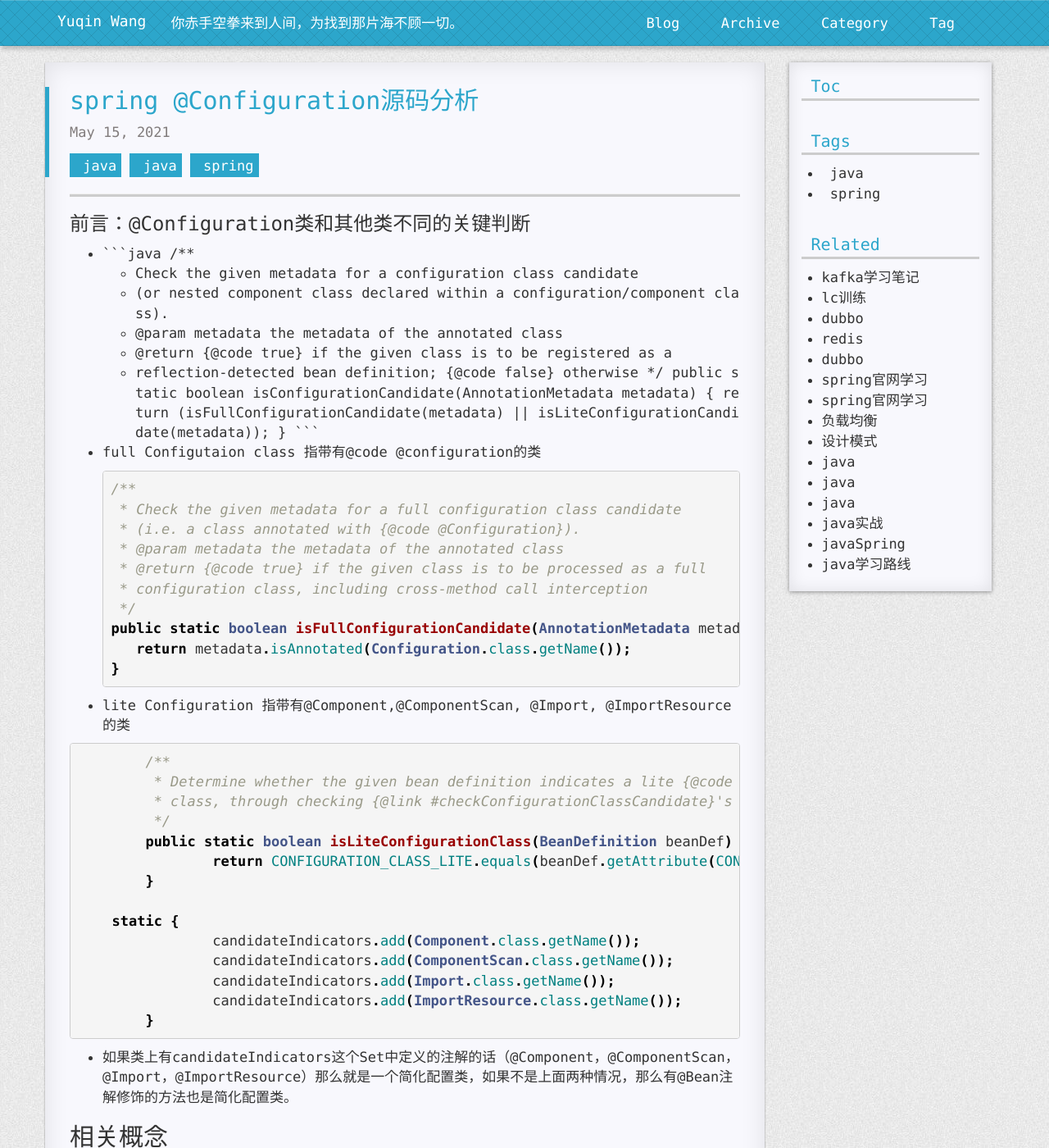
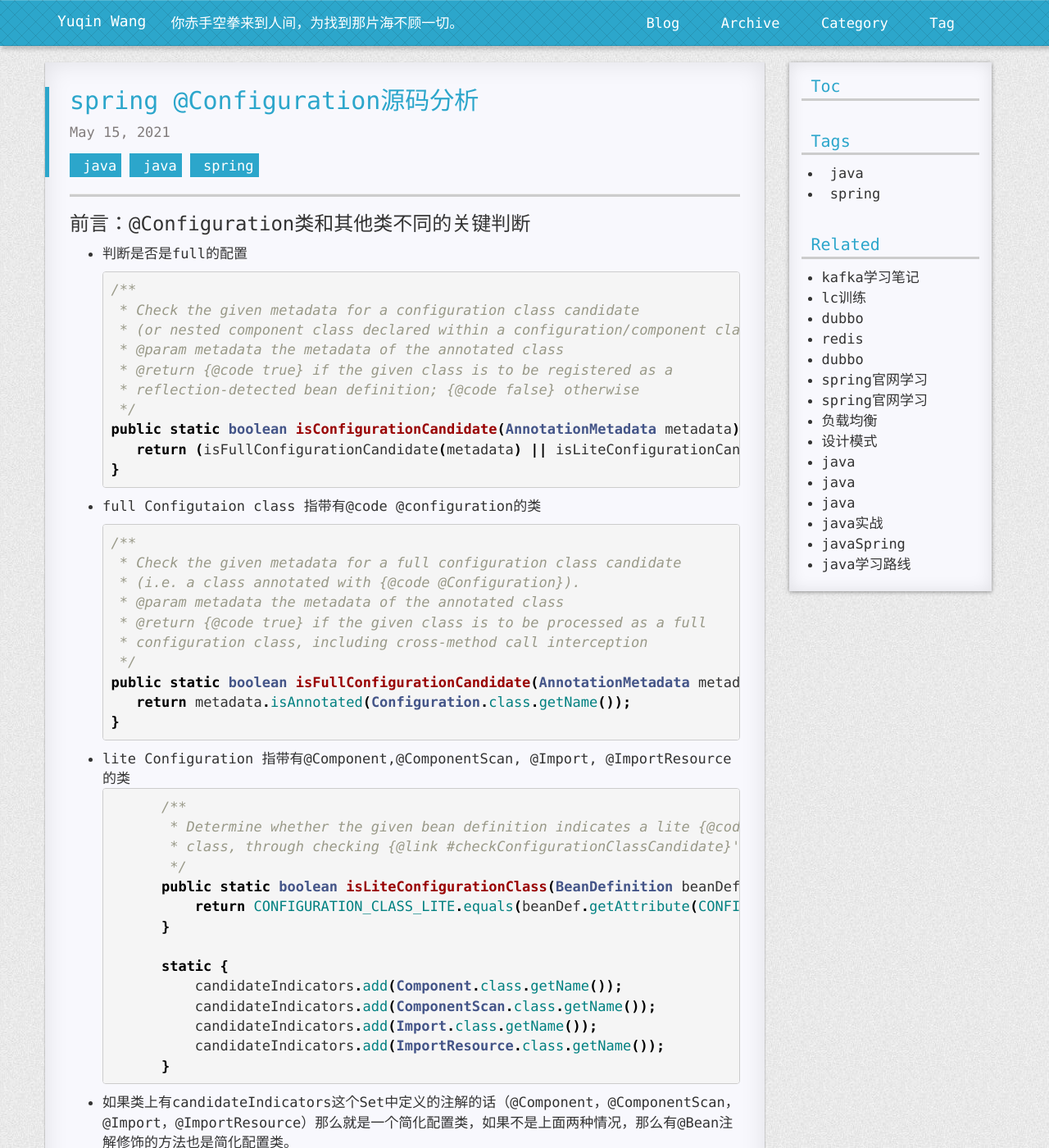
Before and after one commit to yukia-yuqin/blog, a Jekyll site: the page built from _posts/2021-05-15-Spring@Configuration源码分析.md, in a window 1280 px wide and 1400 px high. Shown: the whole window at 82% size. Built offline with Jekyll 4.4.1, drawn with Linux system fonts in a browser that asks for light colours; nearby versions of some CDN libraries; comment, search, counter and statistics services are not loaded; a style sheet for code colours, icons or effects is not loaded; some of the changed text lies outside the part shown.

Commit message:
Update 2021-05-15-Spring@Configuration源码分析.md

````diff
--- a/_posts/2021-05-15-Spring@Configuration源码分析.md
+++ b/_posts/2021-05-15-Spring@Configuration源码分析.md
@@ -7,7 +7,9 @@ categories: java
 
 ### 前言：@Configuration类和其他类不同的关键判断
 
-- ```java
+- 判断是否是full的配置
+
+  ```java
   /**
    * Check the given metadata for a configuration class candidate
    * (or nested component class declared within a configuration/component class).
@@ -36,23 +38,22 @@ categories: java
   ```
 
 - lite Configuration 指带有@Component,@ComponentScan, @Import, @ImportResource的类
+    ```java
+        /**
+         * Determine whether the given bean definition indicates a lite {@code @Configuration}
+         * class, through checking {@link #checkConfigurationClassCandidate}'s metadata marker.
+         */
+        public static boolean isLiteConfigurationClass(BeanDefinition beanDef) {
+            return CONFIGURATION_CLASS_LITE.equals(beanDef.getAttribute(CONFIGURATION_CLASS_ATTRIBUTE));
+        }
 
-```java
-	/**
-	 * Determine whether the given bean definition indicates a lite {@code @Configuration}
-	 * class, through checking {@link #checkConfigurationClassCandidate}'s metadata marker.
-	 */
-	public static boolean isLiteConfigurationClass(BeanDefinition beanDef) {
-		return CONFIGURATION_CLASS_LITE.equals(beanDef.getAttribute(CONFIGURATION_CLASS_ATTRIBUTE));
-	}
-
-    static {
-		candidateIndicators.add(Component.class.getName());
-		candidateIndicators.add(ComponentScan.class.getName());
-		candidateIndicators.add(Import.class.getName());
-		candidateIndicators.add(ImportResource.class.getName());
-	}
-```
+        static {
+            candidateIndicators.add(Component.class.getName());
+            candidateIndicators.add(ComponentScan.class.getName());
+            candidateIndicators.add(Import.class.getName());
+            candidateIndicators.add(ImportResource.class.getName());
+        }
+    ```
 
 - 如果类上有candidateIndicators这个Set中定义的注解的话（@Component，@ComponentScan，@Import，@ImportResource）那么就是一个简化配置类，如果不是上面两种情况，那么有@Bean注解修饰的方法也是简化配置类。
 
@@ -109,7 +110,7 @@ beanFactory有**存放bean，生成bean**的功能，但它只是一个接口，
    invokeBeanFactoryPostProcessors(postProcessors,beanFactory), 这里调用所有bf的后置处理器，此时会调用BeanDefinitionRegistryPostProcessor接口，该接口只有ConfigurationClassPostProcessor一个默认实现类，使用这个postProcessor类的postProcessBeanFactory方法会调用enhanceConfigurationClass()方法
    ```
 
-   ![image-20210515175739813](https://github.com/yukia-yuqin/blog/blob/master/img/20210515-Spring@Bean%E6%BA%90%E7%A0%81%E5%88%86%E6%9E%90.asserts/image-20210515175739813.png)
+   ![image-20210515175739813](../img/20210515-Spring@Bean%E6%BA%90%E7%A0%81%E5%88%86%E6%9E%90.asserts/image-20210515175739813.png)
 
    ![image-20210515175528043](../img/20210515-Spring@Bean%E6%BA%90%E7%A0%81%E5%88%86%E6%9E%90.asserts/image-20210515175528043.png)
 
@@ -122,10 +123,9 @@ beanFactory有**存放bean，生成bean**的功能，但它只是一个接口，
    configBeanDefs.put(beanName, (AbstractBeanDefinition) beanDef);  存到一个map中。
    ```
 
-   ![image-20210515180237571](https://github.com/yukia-yuqin/blog/blob/master/img/20210515-Spring@Bean%E6%BA%90%E7%A0%81%E5%88%86%E6%9E%90.asserts/image-20210515180237571.png)
+   ![image-20210515180237571](../img/20210515-Spring@Bean%E6%BA%90%E7%A0%81%E5%88%86%E6%9E%90.asserts/image-20210515180237571.png)
 
-3. `cglib`代理的实现：调用`enhance()` ，判断该类是否实现`EnhancedConfiguration` ，完成代理则会让该类去实现此接口；若没有被代理则去实现代理 `enhancer.create()`创建代码对象。**BeanMethodInterceptor会根据方法名去IOC找到Bean并返回。**
-
+3. `cglib`代理的实现：调用`enhance()` ，判断该类是否实现`EnhancedConfiguration` ，完成代理则会让该类去实现此接口；若没有被代理则去实现代理 `enhancer.create()`创建代码对象。**BeanMethodInterceptor会根据方法名去IOC找到Bean并返回。**如果不增强的情况下，@Bean方法A希望在创建A的过程中调用@Bean方法B作为自身属性，那么必然是一个new的新对象B，无法保证单例B的存在，所以cglib后就是为了增加额外的判断保证单例
    ```
    enhancer.enhance(configClass, this.beanClassLoader);
    newEnhancer()中有BeanMethodInterceptor()方法来增强@Configuration类，BeanMethodInterceptor会根据方法名去IOC找到Bean并返回。
````
Also changed, not shown: other parts of _posts/2021-05-15-Spring@Configuration源码分析.md (+4 -4 lines).
